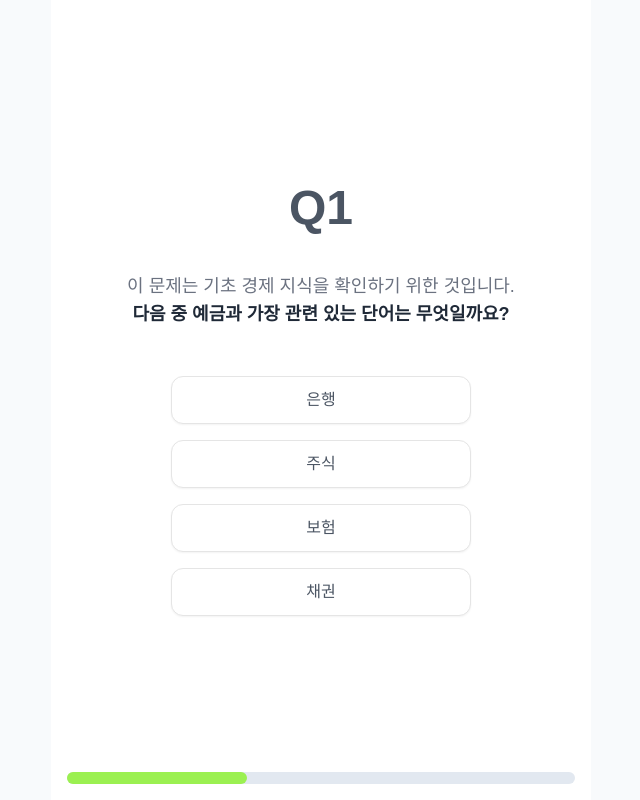
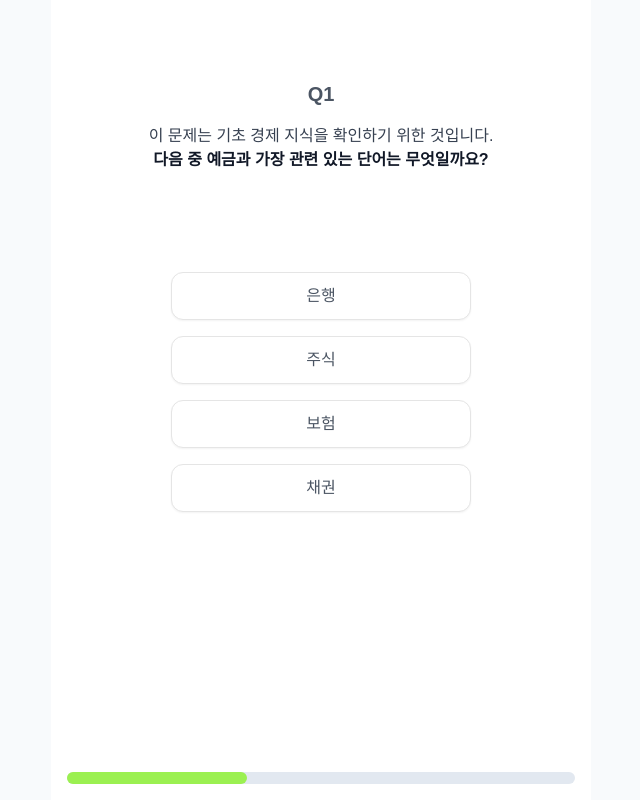
Before and after one commit to kimsohae/economic-mury, a Next.js app: page /test in a window 1280 px wide. Shown: the whole page, without its empty margins (319-959 px from the left). Built offline with nearby package versions, Linux system fonts and the light colour scheme.

Commit message:
update: 메인, 퀴즈화면 레이아웃

```diff
--- a/components/MainScreen.tsx
+++ b/components/MainScreen.tsx
@@ -25,7 +25,7 @@ export default function MainScreen({
       style={{
         height: `calc(var(--vh, 1vh) * 100)`,
       }}
-      className="relative h-full max-w-[540px] m-auto bg-white flex flex-col items-center justify-center text-gray-600 "
+      className="relative max-w-[540px] m-auto bg-white flex flex-col items-center justify-center text-gray-600 "
     >
       {children}
     </main>
--- a/components/Quiz.tsx
+++ b/components/Quiz.tsx
@@ -18,18 +18,24 @@ export default function Quiz({ quiz }: { quiz: QuizType[] }) {
   }, []);
 
   return (
-    <section className="flex flex-col items-center">
-      <span className="text-5xl font-bold mb-8">Q{currentQuiz.id}</span>
-      <div className="flex flex-col items-center break-keep mx-8 mt-2 mb-12 text-lg">
-        <div className="text-center text-gray-500 whitespace-pre-wrap">
-          {quiz[currentIndex].content.context}
-          <h2 className="font-bold text-gray-800">
-            {currentQuiz.content.question}
-          </h2>
+    <section className="flex flex-col items-center justify-start w-full h-full">
+      <div className="h-[30%] flex flex-col items-center  px-4 pt-20">
+        <span className="text-xl font-bold mb-4 text-center">
+          Q{currentQuiz.id}
+        </span>
+        <div className="flex flex-col items-center break-keep text-md">
+          <div className="text-center text-gray-700 whitespace-pre-wrap">
+            {quiz[currentIndex].content.context}
+            <h2 className="font-bold text-gray-900">
+              {currentQuiz.content.question}
+            </h2>
+          </div>
         </div>
       </div>
-      <div className="grid gap-4 mx-12">
-        <QuizOptions options={currentQuiz.options} isLastQuiz={isLastQuiz} />
+      <div className="h-[70%] py-8">
+        <div className="grid gap-4 m-auto">
+          <QuizOptions options={currentQuiz.options} isLastQuiz={isLastQuiz} />
+        </div>
       </div>
     </section>
   );
```
